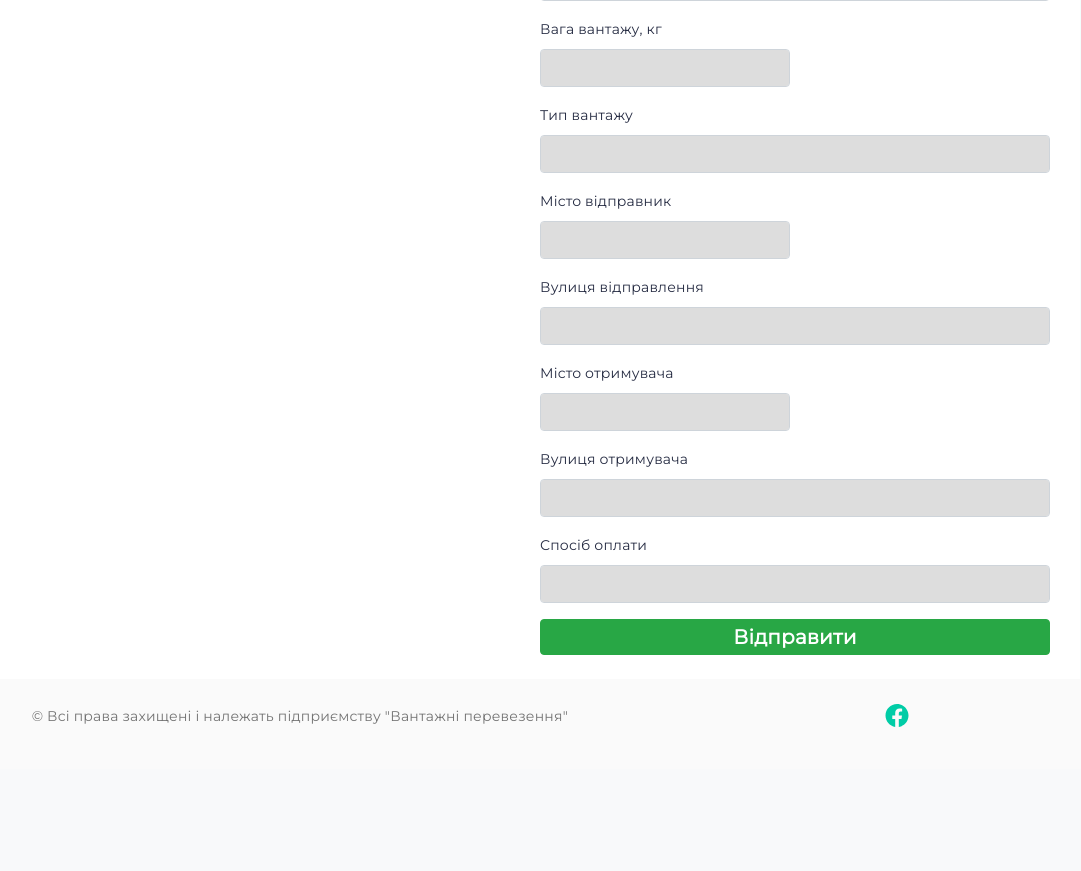
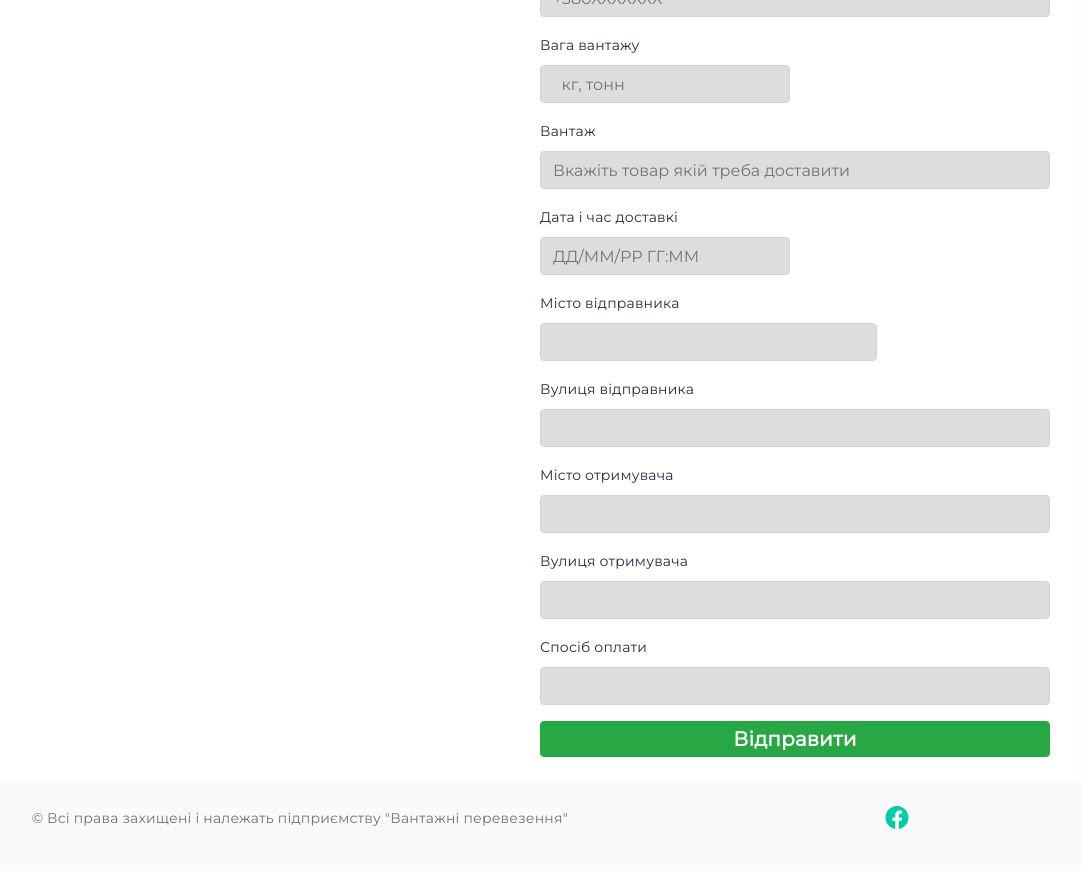
Before and after one commit to Raider2019/Python, a Flask app: page / in a window 1280 px wide. Shown: the part 2791-3662 px from the top of the page, without its empty margins (115-1196 px from the left). Before the commit the page ends 3518 px from the top, so only its background shows below. Run offline with Flask 2, Linux system fonts and the light colour scheme.

Commit message:
#запись_в_бд

```diff
--- a/app.py
+++ b/app.py
@@ -1,4 +1,4 @@
-from flask import Flask, render_template
+from flask import Flask, render_template,redirect,url_for
 from flask_sqlalchemy import SQLAlchemy
 from datetime import datetime
 from flask_wtf import FlaskForm
@@ -18,12 +18,13 @@ class User(db.Model):
     namber_phone = db.Column(db.String(11))
     type_wantazy = db.Column(db.String(150))
     weight = db.Column(db.Integer)
-    datatime = db.Column(db.DateTime, default = datetime.now())
+    datatime = db.Column(db.String(20))
     city_start = db.Column(db.String(50))
     city_finish =  db.Column(db.String(50))
     street_start  =  db.Column(db.String(150))
     street_finish  =  db.Column(db.String(150))
     pay_method =  db.Column(db.String(50))
+
 
 #Форма
 class ApplicationForm(FlaskForm):
@@ -31,13 +32,28 @@ class ApplicationForm(FlaskForm):
     email = StringField(label='Ваша електрона адреса',validators = [DataRequired()])
     namber_phone = StringField(label='Ваш номер телефона', validators = [DataRequired()],render_kw={"placeholder":"+380XXXXXXX"} )
     type_wantazy = StringField(label='Вантаж', validators = [DataRequired()],render_kw={"placeholder":"Вкажіть товар якій треба доставити"} )
-    weight = IntegerField(label='Вага вантажу',validators = [DataRequired()],render_kw={"placeholder":"Вкажіть вагу вантажу  кг, тонн"})
-    datatime = DateTimeField(label="Дата і час доставкі",format= '%d/%m/%Y %H:%M',validators = [DataRequired()],render_kw={"placeholder":"Вкажіть зручний час і дату відправкі вантажу"} )
+    weight = IntegerField(label='Вага вантажу',validators = [DataRequired()],render_kw={"placeholder":"  кг, тонн"})
+    datatime = StringField(label="Дата і час доставкі",validators = [DataRequired()],render_kw={"placeholder":"ДД/ММ/РР ГГ:ММ"} )
+    city_start = StringField(label= "Місто відправника", validators = [DataRequired()] )
+    street_start = StringField(label= "Вулиця відправника", validators = [DataRequired()] )
+    city_finish = StringField(label= "Місто отримувача", validators = [DataRequired()])
+    street_finish = StringField(label= "Вулиця отримувача", validators = [DataRequired()])
+    pay_method = StringField(label= "Спосіб оплати", validators = [DataRequired()])
 
-@app.route('/')
-@app.route('/index')
+
+
+@app.route('/', methods = ['GET', 'POST'])
 def index():
-    return render_template('index.html')
+    form = ApplicationForm()
+    if form.validate_on_submit():
+            user =  User(name = form.name.data, email = form.email.data, namber_phone = form.namber_phone.data, type_wantazy = form.type_wantazy.data, datatime = form.datatime.data,
+        city_start = form.city_start.data, street_start = form.street_start.data, city_finish = form.city_finish.data, street_finish = form.street_finish.data,
+        pay_method = form.pay_method.data, weight = form.weight.data)
+            db.session.add(user)
+            db.session.commit()
+
+            return redirect("/")
+    return render_template('index.html',form = form)
 @app.route('/contacts')
 def contacts():
     return render_template("contatcts.html")
--- a/static/style.css
+++ b/static/style.css
@@ -402,4 +402,7 @@ header .card h3 {
     font-size: 18px;
     line-height: 35px;
 }
+h1{
+    font-size: 25px;
 }
+}
--- a/templates/base.html
+++ b/templates/base.html
@@ -26,14 +26,14 @@
       <div class="collapse navbar-collapse  " id="navbarNav">
         <ul class="navbar-nav ml-auto">
           <li class="nav-item active">
-            <a class="nav-link" href="/index">Головна
+            <a class="nav-link" href="/">Головна
             </a>
           </li>
           <li class="nav-item">
             <a class="nav-link" href="/contacts">Контакти</a>
           </li>
           <li class="nav-item">
-            <a class="nav-link" href="index.html">Ціни</a>
+            <a class="nav-link" href="/">Ціни</a>
           </li>
         </ul>
       </div>
--- a/templates/index.html
+++ b/templates/index.html
@@ -150,32 +150,37 @@
           <div class=" col-lg-6 col-md-12 col-sm-12 col-12">
             <h3 class="">Зв`язатися з нами</h3>
 
-            <form method="post">
+            <form action="" method="post">
               <div class="form-row mt-2 ">
                 <div class="form-group  col-md-12 col-sm-4 col-12">
-                  <label for="name">Ваше ім'я</label>
-                  <input type="text" class="form-control" id="name" placeholder="ФІО">
-
+                   {{form.hidden_tag()}}
+                </div>
+                <div class="form-group  col-md-12 col-sm-4 col-12">
+                    {{form.name.label(class = 'control-label')}}
+                    {{form.name(class = 'form-control')}}
                 </div>
                 <div class="form-group  col-md-12 col-sm-6 col-12">
-                  <label for="email">Електрона адреса</label>
-                  <input type="email" class="form-control" id="email">
+                  {{form.email.label(class = 'control-label')}}
+                  {{form.email(class = 'form-control')}}
                 </div>
                 <div class="form-group  col-md-12 col-sm-10 col-12  ">
-                  <label for="number_phone">Номер телефона</label>
-                  <input type="text" class="form-control" id="number_phone">
+                  {{form.namber_phone.label(class = 'control-label')}}
+                  {{form.namber_phone(class = 'form-control')}}
                 </div>
               </div>
 
 
               <div class="form-row  ">
                 <div class="form-group col-md-6 col-sm-6 col-12">
-                  <label for="weight">Вага вантажу, кг</label>
-                  <input type="text" class="form-control" id="weight">
+                  {{form.weight.label(class = 'control-label')}}
+                  {{form.weight(class = 'form-control')}}
                 </div>
                 <div class="form-group  col-md-12 col-sm-12 col-12">
-                  <label for="type_wantazy1">Тип вантажу</label>
-                  <input type="text" class="form-control" id="type_wantazy">
+                  {{form.type_wantazy.label(class = 'control-label')}}
+                  {{form.type_wantazy(class = 'form-control')}}
+                  {% for error in form.city_start.errors %}
+                  <span style="color: red;">[{{ error }}]</span>
+                  {% endfor %}
                 </div>
 
 
@@ -185,36 +190,59 @@
 
               <div class="form-row">
                 <div class="form-group  col-md-6 col-sm-6 col-12">
-                  <label for="city_start">Місто відправник</label>
-                  <input type="text" class="form-control" id="city_start">
+                  {{form.datatime.label(class = 'control-label')}}
+                  {{form.datatime(class = 'form-control')}}
+                  {% for error in form.datatime.errors %}
+                  <span style="color: red;">[{{ error }}]</span>
+                  {% endfor %}
                 </div>
 
-                <div class="form-group col-sm-6  col-md-12 col-12 ">
-                  <label for="street_start">Вулиця відправлення</label>
-                  <input type="text" class="form-control" id="street_start">
+                <div class="form-group col-sm-12  col-md-8 col-12 ">
+                  {{form.city_start.label(class = 'control-label')}}
+                  {{form.city_start(class = 'form-control')}}
+                  {% for error in form.city_start.errors %}
+                  <span style="color: red;">[{{ error }}]</span>
+                  {% endfor %}
                 </div>
               </div>
               <div class="form-row ">
-                <div class="form-group col-md-6 col-sm-6 col-12">
-                  <label for="city_finish1">Місто отримувача</label>
-                  <input type="text" class="form-control" id="city_finish">
+                <div class="form-group col-md-12 col-sm-12 col-12">
+                  {{form.street_start.label(class = 'control-label')}}
+                  {{form.street_start(class = 'form-control')}}
+                  {% for error in form.city_start.errors %}
+                  <span style="color: red;">[{{ error }}]</span>
+                  {% endfor %}
                 </div>
                 <div class="form-group col-md-12 col-12 ">
-                  <label for="street_finish">Вулиця отримувача</label>
-                  <input type="text" class="form-control" id="street_finish">
+                  {{form.city_finish.label(class = 'control-label')}}
+                  {{form.city_finish(class = 'form-control')}}
+                  {% for error in form.city_start.errors %}
+                  <span style="color: red;">[{{ error }}]</span>
+                  {% endfor %}
                 </div>
                 <div class="form-group сol-md-6 col-12 ">
-                  <label for="pay_type">Спосіб оплати</label>
-                  <input type="text" class="form-control" id="pay_type">
+                  {{form.street_finish.label(class = 'control-label')}}
+                  {{form.street_finish(class = 'form-control')}}
+                  {% for error in form.city_start.errors %}
+                  <span style="color: red;">[{{ error }}]</span>
+                  {% endfor %}
+
+
                 </div>
-
+                <div class="form-group сol-md-6 col-12 ">
+                  {{form.pay_method.label(class = 'control-label')}}
+                  {{form.pay_method(class = 'form-control')}}
+                  {% for error in form.city_start.errors %}
+                  <span style="color: red;">[{{ error }}]</span>
+                  {% endfor %}
+                </div>
 
               </div>
 
 
 
 
-              <button type="submit" class="btn btn-success mb-4">Відправити</button>
+              <button type="submit" class="btn btn-success mb-4" value="">Відправити</button>
             </form>
           </div>
 
@@ -229,4 +257,5 @@
 
 
 
+
 {% endblock %}
```
Also changed, not shown: Perevoski.db.
